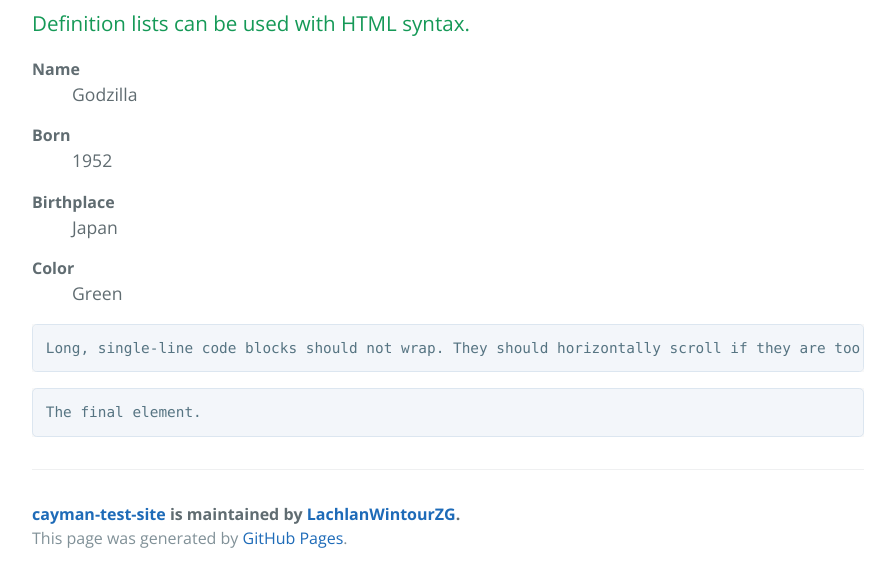
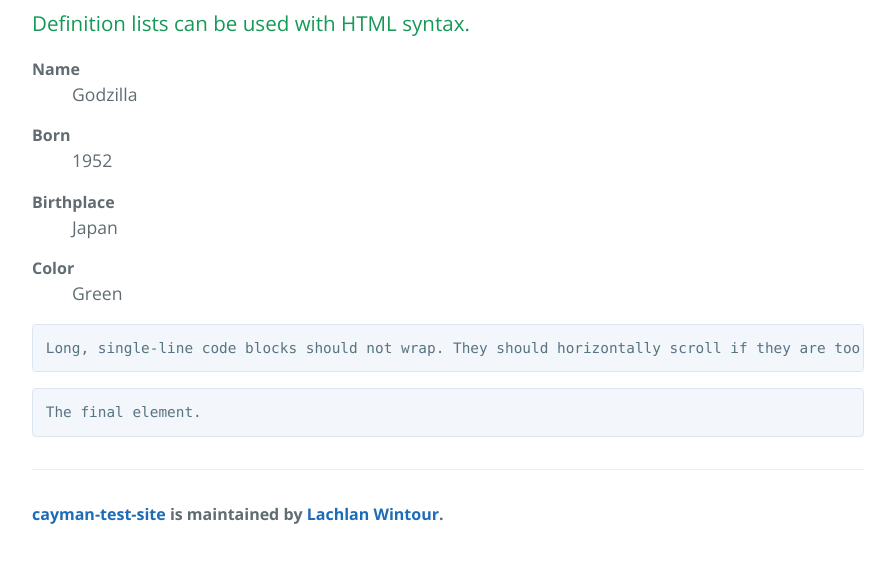
Before and after one commit to LachlanWintourZG/cayman-test-site, a Jekyll site: the page built from index.md, in a window 1280 px wide and 900 px high, scrolled down 3190 px, cut to the strip 318-900 px from the top of the window. Shown: the whole strip, without its empty margins (192-1087 px from the left). Built offline with Jekyll 4.4.1, drawn with Linux system fonts in a browser that asks for light colours; after the commit the page ends 4066 px from its top, so only the background shows below that; some of the changed text lies outside the part shown.

Commit message:
Update files

```diff
--- a/_config.yml
+++ b/_config.yml
@@ -1,5 +1,5 @@
 title: Cayman theme
 description: Cayman is a clean, responsive theme for GitHub Pages.
-show_downloads: true
+show_downloads: false
 google_analytics:
 theme: jekyll-theme-cayman
--- a/_layouts/default.html
+++ b/_layouts/default.html
@@ -32,9 +32,8 @@
 
       <footer class="site-footer">
         {% if site.github.is_project_page %}
-          <span class="site-footer-owner"><a href="{{ site.github.repository_url }}">{{ site.github.repository_name }}</a> is maintained by <a href="{{ site.github.owner_url }}">{{ site.github.owner_name }}</a>.</span>
+          <span class="site-footer-owner"><a href="{{ site.github.repository_url }}">{{ site.github.repository_name }}</a> is maintained by <a href="https://lachlanwintour.com">Lachlan Wintour</a>.</span>
         {% endif %}
-        <span class="site-footer-credits">This page was generated by <a href="https://pages.github.com">GitHub Pages</a>.</span>
       </footer>
     </main>
   </body>
```
